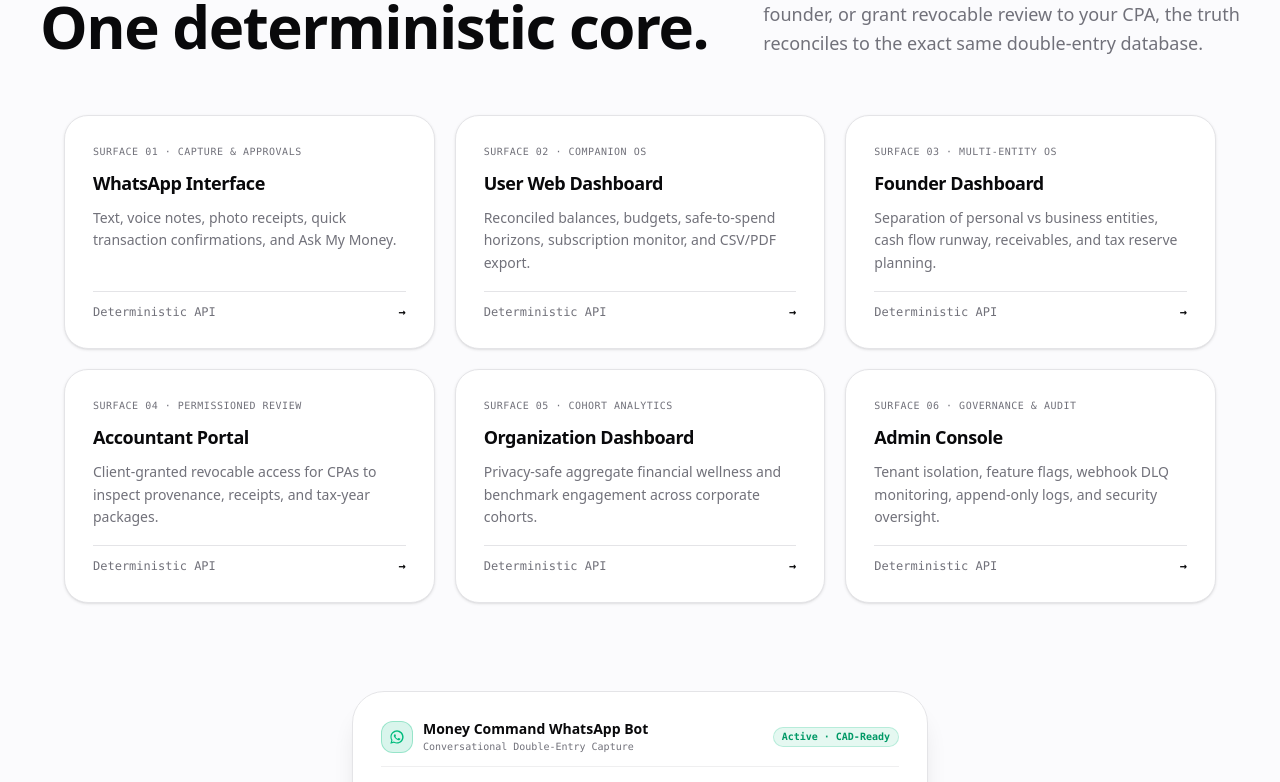
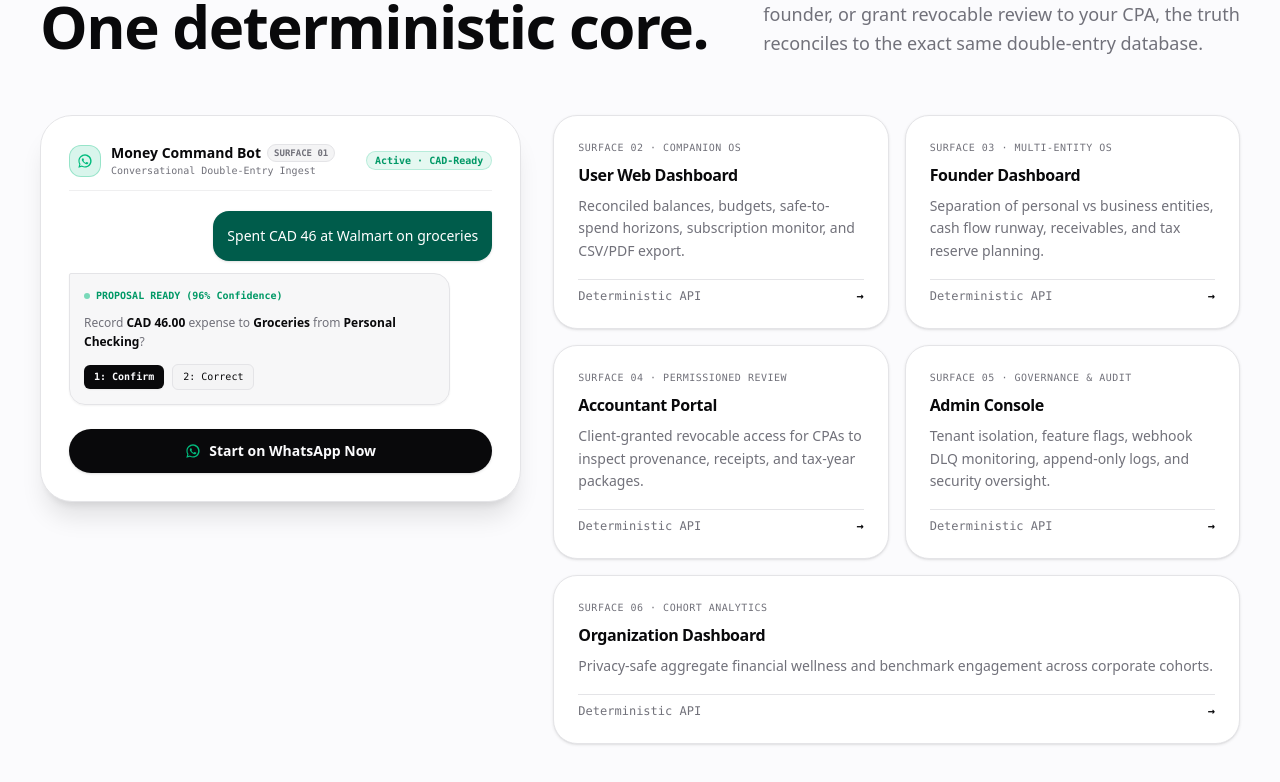
Before and after one commit to EmmaTheDev01/money_command, a Next.js app: page / in a window 1280 px wide. Shown: the part 2758-3540 px from the top of the page. Built offline with nearby package versions, Linux system fonts and the light colour scheme.

Commit message:
feat(landing): reposition WhatsApp simulator to left side of Section 03 product surfaces

```diff
--- a/src/app/page.tsx
+++ b/src/app/page.tsx
@@ -806,37 +806,10 @@ export default function MoneyCommandLandingPage() {
               </div>
             </div>
 
-            {/* Surfaces Grid */}
-            <div className="grid grid-cols-1 sm:grid-cols-2 lg:grid-cols-3 gap-4 sm:gap-5 max-w-6xl mx-auto w-full">
-              {[
-                { title: 'WhatsApp Interface', role: 'Capture & Approvals', desc: 'Text, voice notes, photo receipts, quick transaction confirmations, and Ask My Money.' },
-                { title: 'User Web Dashboard', role: 'Companion OS', desc: 'Reconciled balances, budgets, safe-to-spend horizons, subscription monitor, and CSV/PDF export.' },
-                { title: 'Founder Dashboard', role: 'Multi-Entity OS', desc: 'Separation of personal vs business entities, cash flow runway, receivables, and tax reserve planning.' },
-                { title: 'Accountant Portal', role: 'Permissioned Review', desc: 'Client-granted revocable access for CPAs to inspect provenance, receipts, and tax-year packages.' },
-                { title: 'Organization Dashboard', role: 'Cohort Analytics', desc: 'Privacy-safe aggregate financial wellness and benchmark engagement across corporate cohorts.' },
-                { title: 'Admin Console', role: 'Governance & Audit', desc: 'Tenant isolation, feature flags, webhook DLQ monitoring, append-only logs, and security oversight.' },
-              ].map((s, idx) => (
-                <div
-                  key={idx}
-                  className="rounded-3xl border border-border bg-card p-6 sm:p-7 flex flex-col justify-between space-y-4 hover:border-foreground/30 transition-all shadow-sm pro-card"
-                >
-                  <div className="space-y-2.5">
-                    <span className="text-[10px] font-mono uppercase tracking-wider text-muted-foreground block">
-                      SURFACE 0{idx + 1} &middot; {s.role}
-                    </span>
-                    <h3 className="text-base sm:text-lg font-bold text-foreground tracking-tight">{s.title}</h3>
-                    <p className="text-xs sm:text-sm text-muted-foreground leading-relaxed">{s.desc}</p>
-                  </div>
-                  <div className="pt-3 flex items-center justify-between text-xs text-muted-foreground font-mono border-t border-border">
-                    <span>Deterministic API</span>
-                    <span className="text-foreground font-bold">&rarr;</span>
-                  </div>
-                </div>
-              ))}
-            </div>
-
-            {/* Live WhatsApp Conversational Simulation (Surface 01 Spotlight) */}
-            <div className="pt-6 sm:pt-8 max-w-xl mx-auto w-full">
+            {/* Split 2-Column Layout: WhatsApp Conversational Surface on Left, Companion Ecosystem on Right */}
+            <div className="grid grid-cols-1 lg:grid-cols-12 gap-6 lg:gap-8 items-start max-w-7xl mx-auto w-full">
+              {/* Left Column (5 cols): Surface 01 Spotlight - Interactive WhatsApp Bot Simulator */}
+              <div className="lg:col-span-5 w-full lg:sticky lg:top-24">
                 <div className="p-6 sm:p-7 rounded-[32px] border border-border bg-card text-left text-xs shadow-xl pro-card w-full space-y-4">
                   <div className="flex items-center justify-between border-b border-border/60 pb-3">
                     <div className="flex items-center gap-2.5">
@@ -844,8 +817,13 @@ export default function MoneyCommandLandingPage() {
                         <WhatsAppIcon className="w-4 h-4 text-emerald-500" />
                       </div>
                       <div>
-                      <span className="font-bold text-foreground text-sm block leading-tight">Money Command WhatsApp Bot</span>
-                      <span className="text-[10px] text-muted-foreground font-mono">Conversational Double-Entry Capture</span>
+                        <div className="flex items-center gap-1.5">
+                          <span className="font-bold text-foreground text-sm block leading-tight">Money Command Bot</span>
+                          <span className="text-[9px] font-mono uppercase px-1.5 py-0.5 rounded-full bg-secondary border border-border text-muted-foreground font-semibold">
+                            Surface 01
+                          </span>
+                        </div>
+                        <span className="text-[10px] text-muted-foreground font-mono">Conversational Double-Entry Ingest</span>
                       </div>
                     </div>
                     <span className="text-[10px] font-mono text-emerald-600 dark:text-emerald-400 font-bold bg-emerald-500/10 px-2 py-0.5 rounded-full border border-emerald-500/20">
@@ -888,6 +866,61 @@ export default function MoneyCommandLandingPage() {
                       <span>Start on WhatsApp Now</span>
                     </Link>
                   </div>
+                </div>
+              </div>
+
+              {/* Right Column (7 cols): The Other 5 Companion Product Surfaces */}
+              <div className="lg:col-span-7 grid grid-cols-1 sm:grid-cols-2 gap-4">
+                {[
+                  {
+                    num: '02',
+                    title: 'User Web Dashboard',
+                    role: 'Companion OS',
+                    desc: 'Reconciled balances, budgets, safe-to-spend horizons, subscription monitor, and CSV/PDF export.',
+                  },
+                  {
+                    num: '03',
+                    title: 'Founder Dashboard',
+                    role: 'Multi-Entity OS',
+                    desc: 'Separation of personal vs business entities, cash flow runway, receivables, and tax reserve planning.',
+                  },
+                  {
+                    num: '04',
+                    title: 'Accountant Portal',
+                    role: 'Permissioned Review',
+                    desc: 'Client-granted revocable access for CPAs to inspect provenance, receipts, and tax-year packages.',
+                  },
+                  {
+                    num: '05',
+                    title: 'Admin Console',
+                    role: 'Governance & Audit',
+                    desc: 'Tenant isolation, feature flags, webhook DLQ monitoring, append-only logs, and security oversight.',
+                  },
+                  {
+                    num: '06',
+                    title: 'Organization Dashboard',
+                    role: 'Cohort Analytics',
+                    desc: 'Privacy-safe aggregate financial wellness and benchmark engagement across corporate cohorts.',
+                    colSpan: 'sm:col-span-2',
+                  },
+                ].map((s) => (
+                  <div
+                    key={s.title}
+                    className={`rounded-3xl border border-border bg-card p-6 flex flex-col justify-between space-y-4 hover:border-foreground/30 transition-all shadow-sm pro-card ${s.colSpan || ''}`}
+                  >
+                    <div className="space-y-2">
+                      <span className="text-[10px] font-mono uppercase tracking-wider text-muted-foreground block">
+                        SURFACE {s.num} &middot; {s.role}
+                      </span>
+                      <h3 className="text-base font-bold text-foreground tracking-tight">{s.title}</h3>
+                      <p className="text-xs sm:text-sm text-muted-foreground leading-relaxed">{s.desc}</p>
+                    </div>
+                    <div className="pt-2 flex items-center justify-between text-xs text-muted-foreground font-mono border-t border-border">
+                      <span>Deterministic API</span>
+                      <span className="text-foreground font-bold">&rarr;</span>
+                    </div>
+                  </div>
+                ))}
               </div>
             </div>
           </div>
```
Also changed, not shown: src/app/(accountant)/accountant/layout.tsx (line endings or trailing spaces), src/app/(admin)/admin/layout.tsx (line endings or trailing spaces), src/components/AccountantSidebar.tsx (line endings or trailing spaces). Lines whose indentation alone changed are shown as unchanged.
